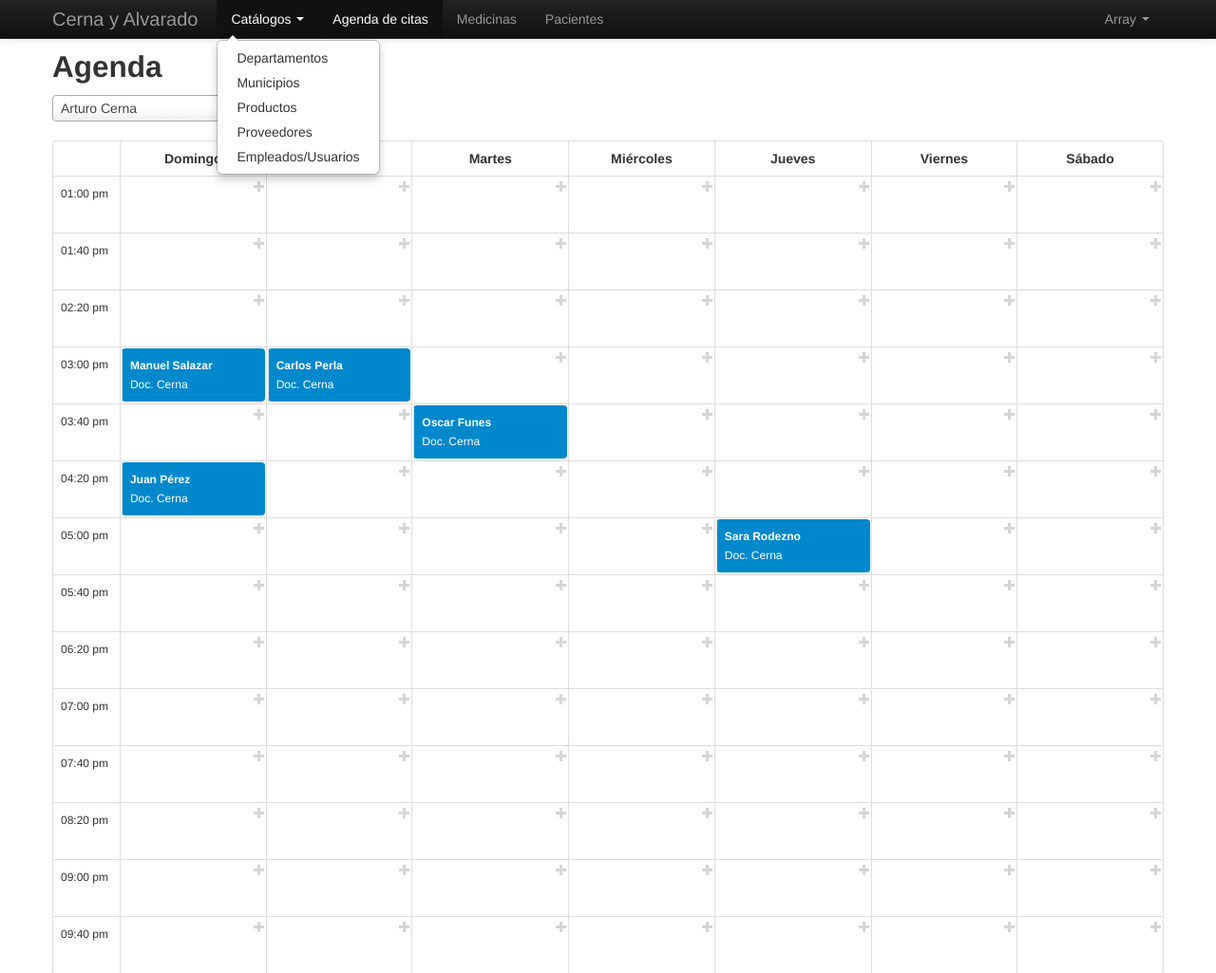
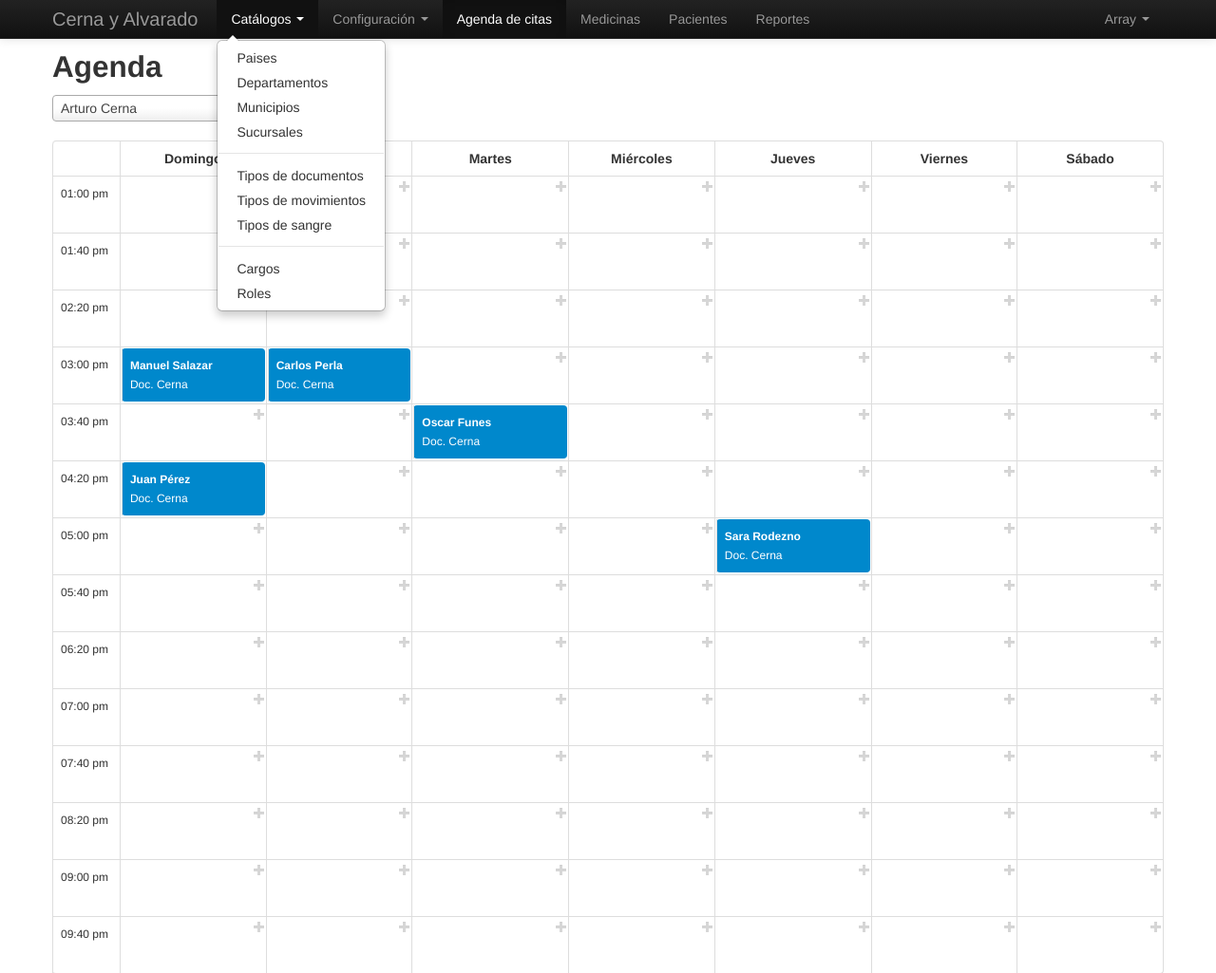
Before and after one commit to G3rcar/Consultorio, a PHP site: page / in a window 1280 px wide, after a click that opens the changed part. Shown: the top 1025 px of the page at 95% size. Run offline with PHP 8.4, Linux system fonts and the light colour scheme; a user stored in the database is signed in; data comes from the database, SQL or seed files in the repository; some libraries are stand-ins or nearby versions.

Commit message:
Estandarización del menú de opciones y del menú del sistema de acuerdo a las partes extraídas en el documento de Google Drive

```diff
--- a/res/partes/encabezado.php
+++ b/res/partes/encabezado.php
@@ -6,6 +6,8 @@
 	<meta name="viewport" content="width=device-width, initial-scale=1.0">
 	<meta name="description" content="Proyecto ASI 2">
 	<meta name="author" content="@G3rcar">
+	<meta http-equiv="Content-Type" content="text/html; charset=utf-8">
+	<meta charset="utf-8">
 
 	<link href="res/css/bootstrap/css/bootstrap.css" rel="stylesheet">
 	<link href="res/css/bootstrap/css/bootstrap-responsive.css" rel="stylesheet">
--- a/res/partes/pestanas.php
+++ b/res/partes/pestanas.php
@@ -23,16 +23,36 @@
 						<b class="caret"></b>
 					</a>
 					<ul class="dropdown-menu" role="menu" aria-labelledby="dropdownMenu">
+						<li><a tabindex="-1" href="paises.php">Paises</a></li>
 						<li><a tabindex="-1" href="departamentos.php">Departamentos</a></li>
 						<li><a tabindex="-1" href="municipios.php">Municipios</a></li>
-						<li><a tabindex="-1" href="productos.php">Productos</a></li>
+						<li><a tabindex="-1" href="sucursales.php">Sucursales</a></li>
+						<li class="divider"></li>
+						<li><a tabindex="-1" href="documentos.php">Tipos de documentos</a></li>
+						<li><a tabindex="-1" href="movimientos.php">Tipos de movimientos</a></li>
+						<li><a tabindex="-1" href="tipos.sangre.php">Tipos de sangre</a></li>
+						 <li class="divider"></li>
+						<li><a tabindex="-1" href="cargos.php">Cargos</a></li>
+						<li><a tabindex="-1" href="roles.php">Roles</a></li>
+					</ul>
+				</li>
+				<li class="dropdown">
+					<a href="#" class="dropdown-toggle" data-toggle="dropdown">
+						Configuraci&oacute;n
+						<b class="caret"></b>
+					</a>
+					<ul class="dropdown-menu" role="menu" aria-labelledby="dropdownMenu">
+						<li><a tabindex="-1" href="horarios.php">Horario de atenci&oacute;n</a></li>
+						<li><a tabindex="-1" href="empleados.php">Empleados/Usuarios</a></li>
+						<li class="divider"></li>
+						<li><a tabindex="-1" href="productos.php">Productos/Servicios</a></li>
 						<li><a tabindex="-1" href="proveedores.php">Proveedores</a></li>
-						<li><a tabindex="-1" href="usuarios.php">Empleados/Usuarios</a></li>
 					</ul>
 				</li>
 				<li <?php echo ($botones_menu["citas"]?'class="active" ':''); ?> > <a href="agenda.php">Agenda de citas</a> </li>
 				<li <?php echo ($botones_menu["medicinas"]?'class="active" ':''); ?> > <a href="medicinas.php">Medicinas</a> </li>
 				<li <?php echo ($botones_menu["pacientes"]?'class="active" ':''); ?> > <a href="pacientes.php">Pacientes</a> </li>
+				<li <?php echo ($botones_menu["reportes"]?'class="active" ':''); ?> > <a href="reportes.php">Reportes</a> </li>
 			</ul>
 		</div>
 	</div>
--- a/sesion.php
+++ b/sesion.php
@@ -3,7 +3,7 @@
 if(!isset($_SESSION)){ session_start(); }
 if($_SESSION["iduser"]==""){ header("Location: login.php"); exit(); }
 
-$botones_menu = array("citas"=>false,"medicinas"=>false,"pacientes"=>false,"limpio"=>false);
+$botones_menu = array("citas"=>false,"medicinas"=>false,"pacientes"=>false,"reportes"=>false,"limpio"=>false);
 include('libs/php/constantes.php');
 
 ?>
```
Also changed, not shown: res/partes/herramientas.catalogos.php (added, +21 -0 lines).
